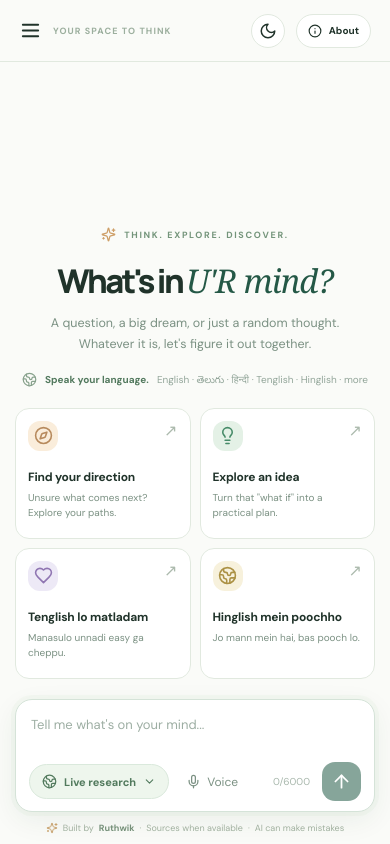
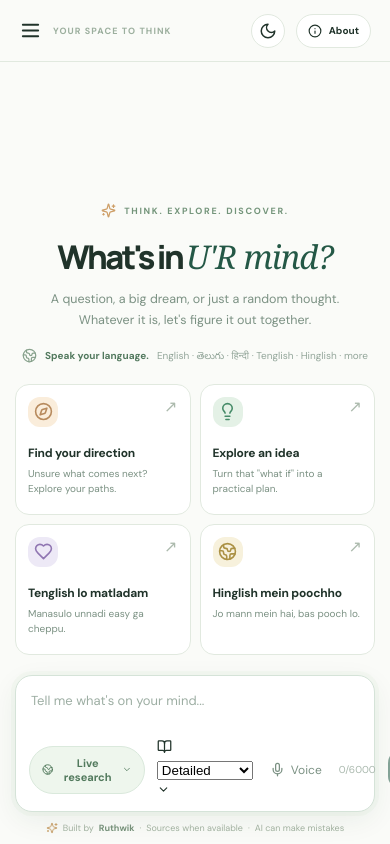
Before and after one commit to ruthwikg-create/whats-in-ur-mind., a Next.js app: page / in a window 390 px wide. Built offline with nearby package versions, Linux system fonts and the light colour scheme.

Commit message:
Add persistent four-style answer selector to mobile and desktop chat composer

```diff
--- a/app/page.jsx
+++ b/app/page.jsx
@@ -5,6 +5,7 @@ import remarkGfm from 'remark-gfm';
 import {Sparkles,BrainCircuit,Menu,X,Plus,BriefcaseBusiness,Lightbulb,BookOpen,Code2,Heart,Globe2,Mic,ArrowUp,MessageCircle,Moon,Sun,Trash2,ExternalLink,Download,Copy,Check,Info,ChevronDown,Compass,ShieldCheck} from 'lucide-react';
 
 const STORE='whats-in-ur-mind-v1';
+const ANSWER_STYLES=[{id:'detailed',label:'Detailed'},{id:'professional',label:'Professional'},{id:'easy',label:'Easy Way'},{id:'points',label:'Main Points'}];
 const categories=[
 {id:'all',label:'Discover anything',Icon:Sparkles},
 {id:'career',label:'Career & future',Icon:BriefcaseBusiness},
@@ -27,7 +28,7 @@ function ChatMessage({m,copy}){
     <span className="msgavatar">{mine?'U':<Sparkles size={17}/>}</span>
     <div className="msgmain"><div className="msgrole">{mine?'YOU':"WHAT'S IN U'R MIND"}</div>
       <div className="markdown"><ReactMarkdown remarkPlugins={[remarkGfm]} components={{a:({node,...props})=><a {...props} target="_blank" rel="noopener noreferrer nofollow"/>}}>{m.content||''}</ReactMarkdown></div>
-      {!mine&&<><div className="meta-actions"><span className={'truth '+(m.searched?'searched':'')}><span className="truthdot"/>{m.mode==='reflect'?'No live research requested':m.searched?'Live research used':'No live sources retrieved'}</span><button type="button" onClick={()=>copy(m.content)}><Copy size={13}/> Copy</button></div>
+      {!mine&&<><div className="meta-actions"><span className={'truth '+(m.searched?'searched':'')}><span className="truthdot"/>{m.mode==='reflect'?'No live research requested':m.searched?'Live research used':'No live sources retrieved'}</span><span className="answer-style-label">{ANSWER_STYLES.find(s=>s.id===m.answerStyle)?.label||'Detailed'}</span><button type="button" onClick={()=>copy(m.content)}><Copy size={13}/> Copy</button></div>
       {m.sources?.length>0&&<div className="source-group"><b><Globe2 size={14}/> SOURCES USED <span>{m.sources.length}</span></b><div className="sources">{m.sources.map((s,i)=><a key={s.url} href={s.url} target="_blank" rel="noopener noreferrer nofollow"><small>{i+1}</small><span>{s.title||'Source'}</span><ExternalLink size={13}/></a>)}</div></div>}
       {m.searchQueries?.length>0&&<details className="query-details"><summary>Research searches <ChevronDown size={13}/></summary><div>{m.searchQueries.map((q,i)=><span key={i}>{q}</span>)}</div></details>}
       </>}
@@ -35,12 +36,13 @@ function ChatMessage({m,copy}){
   </article>
 }
 export default function Home(){
- const [ready,setReady]=useState(false),[chats,setChats]=useState([]),[selected,setSelected]=useState(null),[category,setCategory]=useState('all'),[mode,setMode]=useState('research'),[text,setText]=useState(''),[busy,setBusy]=useState(false),[error,setError]=useState(''),[nav,setNav]=useState(false),[dark,setDark]=useState(false),[about,setAbout]=useState(false),[copied,setCopied]=useState(false),[listening,setListening]=useState(false);
+ const [ready,setReady]=useState(false),[chats,setChats]=useState([]),[selected,setSelected]=useState(null),[category,setCategory]=useState('all'),[mode,setMode]=useState('research'),[answerStyle,setAnswerStyle]=useState('detailed'),[text,setText]=useState(''),[busy,setBusy]=useState(false),[error,setError]=useState(''),[nav,setNav]=useState(false),[dark,setDark]=useState(false),[about,setAbout]=useState(false),[copied,setCopied]=useState(false),[listening,setListening]=useState(false);
  const input=useRef(null),end=useRef(null),chatsRef=useRef([]),busyRef=useRef(false),selRef=useRef(null);
  const active=chats.find(x=>x.id===selected)||null;
- useEffect(()=>{const c=readStored();setChats(c);chatsRef.current=c;setDark(localStorage.getItem('ur-mind-dark')==='1');setReady(true)},[]);
+ useEffect(()=>{const c=readStored();setChats(c);chatsRef.current=c;setDark(localStorage.getItem('ur-mind-dark')==='1');const savedStyle=localStorage.getItem('ur-mind-answer-style');if(ANSWER_STYLES.some(s=>s.id===savedStyle))setAnswerStyle(savedStyle);setReady(true)},[]);
  useEffect(()=>{if(!ready)return;try{localStorage.setItem(STORE,JSON.stringify(chats.slice(0,80)))}catch{}chatsRef.current=chats},[chats,ready]);
  useEffect(()=>{if(ready)localStorage.setItem('ur-mind-dark',dark?'1':'0')},[dark,ready]);
+ useEffect(()=>{if(ready)localStorage.setItem('ur-mind-answer-style',answerStyle)},[answerStyle,ready]);
  useEffect(()=>{selRef.current=selected},[selected]);
  useEffect(()=>{end.current?.scrollIntoView({block:'end',behavior:'smooth'})},[active?.messages?.length,busy]);
  const start=(cat='all')=>{if(busyRef.current)return;setSelected(null);selRef.current=null;setCategory(cat);setError('');setText('');setNav(false);input.current?.focus()};
@@ -59,14 +61,14 @@ export default function Home(){
    setChats(list=>[fresh,...list.filter(c=>c.id!==id)]);chatsRef.current=[fresh,...chatsRef.current.filter(c=>c.id!==id)];
    setSelected(id);selRef.current=id;setText('');setError('');setNav(false);setBusy(true);busyRef.current=true;
    try{
-     const res=await fetch('/api/chat',{method:'POST',headers:{'Content-Type':'application/json'},body:JSON.stringify({message:question,mode,history})});
+     const res=await fetch('/api/chat',{method:'POST',headers:{'Content-Type':'application/json'},body:JSON.stringify({message:question,mode,answerStyle,history})});
      const data=await res.json().catch(()=>({}));
      if(!res.ok||data.error)throw Error(data.error||'AI is temporarily unavailable.');
-     const reply={id:uid(),role:'assistant',content:data.answer,mode:data.mode||mode,searched:!!data.searched,sources:data.sources||[],searchQueries:data.searchQueries||[]};
+     const reply={id:uid(),role:'assistant',content:data.answer,mode:data.mode||mode,answerStyle:data.answerStyle||answerStyle,searched:!!data.searched,sources:data.sources||[],searchQueries:data.searchQueries||[]};
      setChats(list=>list.map(c=>c.id===id?{...c,messages:[...c.messages,reply],updated:Date.now()}:c).sort((a,b)=>b.updated-a.updated));
    }catch(e){setError(e.message||'Could not answer. Try again.');setText(question)}
    finally{setBusy(false);busyRef.current=false}
- },[category,mode,text]);
+ },[category,mode,answerStyle,text]);
  const voice=()=>{const API=window.SpeechRecognition||window.webkitSpeechRecognition;if(!API){setError('Voice typing is not supported in this browser. Please type your question.');return}const r=new API();r.lang=/[\u0c00-\u0c7f]/.test(text)?'te-IN':/[\u0900-\u097f]/.test(text)?'hi-IN':'en-IN';r.continuous=false;r.interimResults=false;r.onresult=e=>setText(t=>[t,e.results[0][0].transcript].filter(Boolean).join(' '));r.onend=()=>setListening(false);r.onerror=()=>{setListening(false);setError('Microphone unavailable. Check permission.')};setListening(true);try{r.start()}catch{setListening(false)}};
  return <div className={'app '+(dark?'dark':'')}>
    {nav&&<div className="overlay" onClick={()=>setNav(false)}/>}
@@ -84,12 +86,12 @@ export default function Home(){
        <div className="chat"><div className="chathead"><div className="chatmark"><Sparkles size={18}/></div><div><b>{active.title}</b><small>Keep asking. Go deeper.</small></div><button onClick={exportCurrent} title="Export conversation"><Download size={15}/> <span>Export</span></button></div><div className="messages">{active.messages.map(m=><ChatMessage key={m.id} m={m} copy={copy}/>)}</div>{busy&&<div className="thinking"><Sparkles size={18}/><span className="dots"><i/><i/><i/></span>{mode==='research'?'Researching and reviewing sources…':'Thinking it through…'}</div>}<div ref={end}/></div>}
        <div className={'inputarea '+(active?.messages.length?'chatinput':'')}>
          {error&&<div className="error"><Info size={15}/><span>{error}</span><button onClick={()=>setError('')} aria-label="Dismiss error"><X size={15}/></button></div>}
-         <form onSubmit={e=>{e.preventDefault();ask()}} className="composer"><textarea ref={input} placeholder="Tell me what's on your mind..." aria-label="Ask in any language" maxLength={6000} rows={2} value={text} disabled={busy} onChange={e=>setText(e.target.value)} onKeyDown={e=>{if(e.key==='Enter'&&!e.shiftKey){e.preventDefault();ask()}}}/><div className="composerbottom"><div className="tools"><button type="button" className={'mode '+(mode==='research'?'research':'reflect')} onClick={()=>setMode(m=>m==='research'?'reflect':'research')}><Globe2 size={15}/>{mode==='research'?'Live research':'Thoughtful chat'}<ChevronDown size={13}/></button><button className={'voice '+(listening?'active':'')} type="button" onClick={voice}><Mic size={15}/><span>{listening?'Listening…':'Voice'}</span></button></div><div className="sendgroup"><small>{text.length}/6000</small><button type="submit" className="send" disabled={!text.trim()||busy} aria-label="Send"><ArrowUp size={21}/></button></div></div></form>
+         <form onSubmit={e=>{e.preventDefault();ask()}} className="composer"><textarea ref={input} placeholder="Tell me what's on your mind..." aria-label="Ask in any language" maxLength={6000} rows={2} value={text} disabled={busy} onChange={e=>setText(e.target.value)} onKeyDown={e=>{if(e.key==='Enter'&&!e.shiftKey){e.preventDefault();ask()}}}/><div className="composerbottom"><div className="tools"><button type="button" className={'mode '+(mode==='research'?'research':'reflect')} onClick={()=>setMode(m=>m==='research'?'reflect':'research')}><Globe2 size={15}/>{mode==='research'?'Live research':'Thoughtful chat'}<ChevronDown size={13}/></button><label className="style-picker"><BookOpen size={15} aria-hidden="true"/><select aria-label="Answer style" title="Choose how detailed or simple the answer should be" value={answerStyle} onChange={e=>setAnswerStyle(e.target.value)} disabled={busy}>{ANSWER_STYLES.map(s=><option key={s.id} value={s.id}>{s.label}</option>)}</select><ChevronDown size={13} aria-hidden="true"/></label><button className={'voice '+(listening?'active':'')} type="button" onClick={voice}><Mic size={15}/><span>{listening?'Listening…':'Voice'}</span></button></div><div className="sendgroup"><small>{text.length}/6000</small><button type="submit" className="send" disabled={!text.trim()||busy} aria-label="Send"><ArrowUp size={21}/></button></div></div></form>
          <div className="credit"><Sparkles size={12}/> Built by <b>Ruthwik</b><span>·</span> Sources when available <span>·</span> AI can make mistakes</div>
        </div>
      </div>
    </main>
    {copied&&<div className="toast"><Check size={15}/> Copied</div>}
-   {about&&<div className="modalback" onClick={()=>setAbout(false)}><div className="modal" onClick={e=>e.stopPropagation()} role="dialog" aria-modal="true"><button className="modalclose" onClick={()=>setAbout(false)}><X size={19}/></button><div className="modallogo"><Sparkles size={22}/></div><h2>An open space for every mind.</h2><p>What's in U'R mind understands questions about careers, ideas, life, business and learning in the language you naturally speak — including Telugu, Hindi, English, Tenglish and Hinglish.</p><div className="modalrow"><Globe2 size={17}/><div><b>Research when it matters</b><small>In Live research mode Gemini can consult current Google Search results and share genuine source links when available.</small></div></div><div className="modalrow"><ShieldCheck size={17}/><div><b>Your browser, your history</b><small>Chats are saved on this device. Questions are sent to the AI provider to answer them. Don't share sensitive information.</small></div></div><p className="modalcredit">Designed & built by <b>Ruthwik</b></p></div></div>}
+   {about&&<div className="modalback" onClick={()=>setAbout(false)}><div className="modal" onClick={e=>e.stopPropagation()} role="dialog" aria-modal="true"><button className="modalclose" onClick={()=>setAbout(false)}><X size={19}/></button><div className="modallogo"><Sparkles size={22}/></div><h2>An open space for every mind.</h2><p>What's in U'R mind understands questions about careers, ideas, life, business and learning in the language you naturally speak — including Telugu, Hindi, English, Tenglish and Hinglish.</p><div className="modalrow"><Globe2 size={17}/><div><b>Research when it matters</b><small>In Live research mode the connected AI provider can consult current search results and share genuine source links when available.</small></div></div><div className="modalrow"><ShieldCheck size={17}/><div><b>Your browser, your history</b><small>Chats are saved on this device. Questions are sent to the AI provider to answer them. Don't share sensitive information.</small></div></div><div className="modalrow"><BookOpen size={17}/><div><b>Four answer styles</b><small>Detailed for article-style explanations, Professional for formal analysis, Easy Way for simple examples, and Main Points for a concise summary.</small></div></div><p className="modalcredit">Designed & built by <b>Ruthwik</b></p></div></div>}
  </div>;
 }
```
